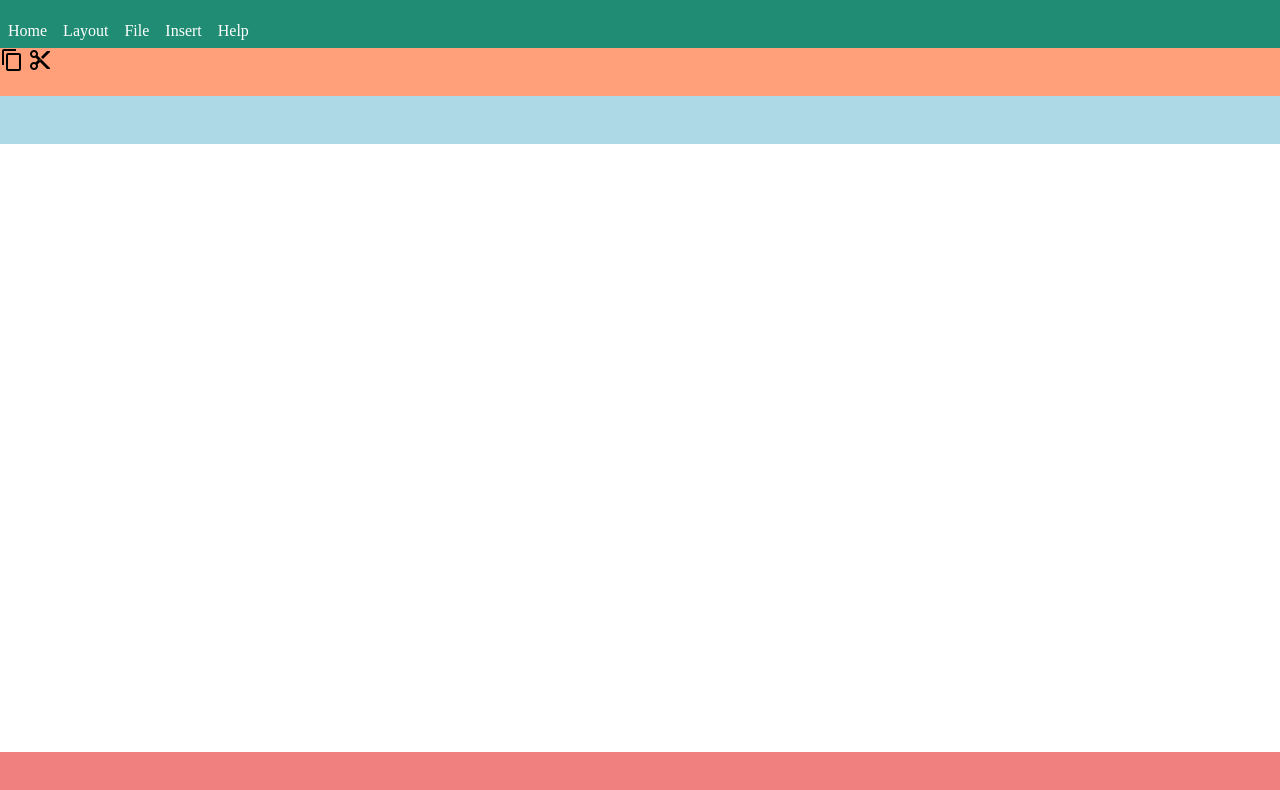
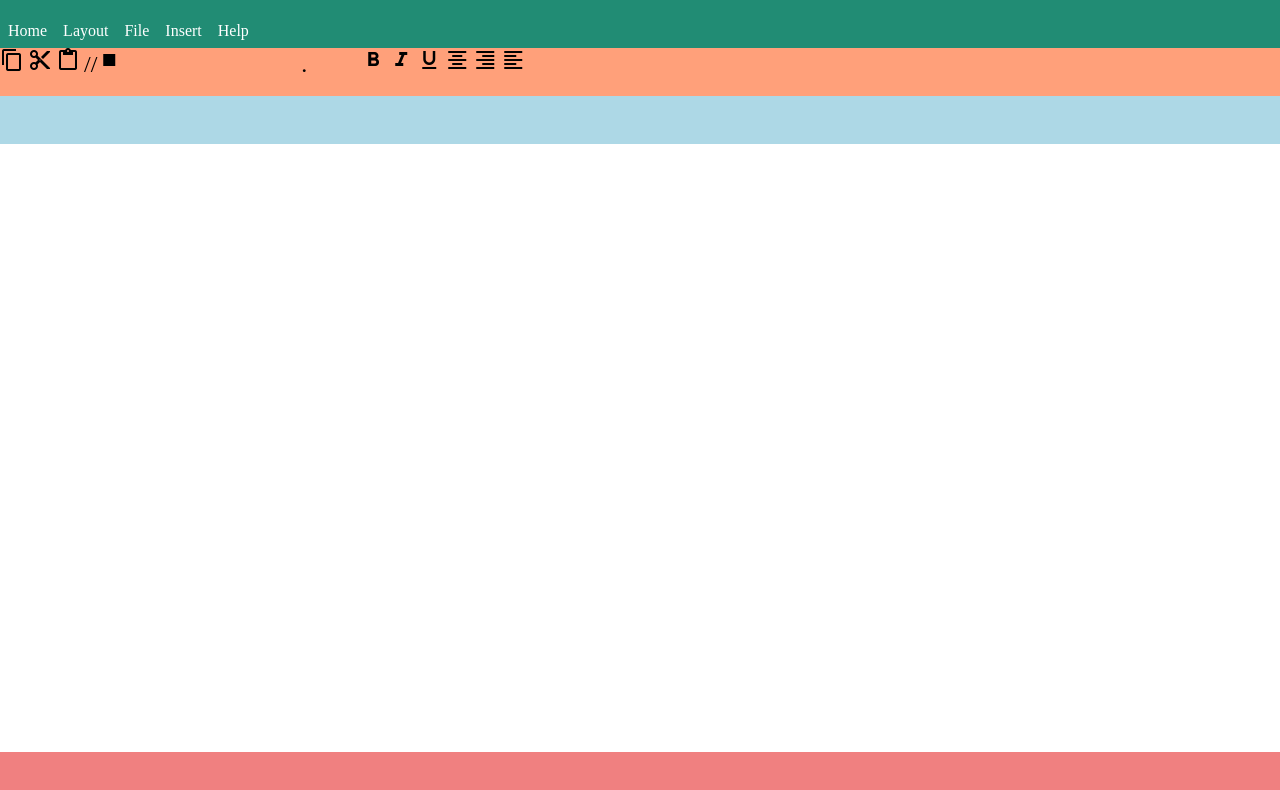
Before and after one commit to Aditya-Challa/GSheetsClone_PersonalProj, a plain HTML site: page Index.html in a window 1280 px wide. Drawn offline with Linux system fonts and the light colour scheme.

Commit message:
done for day 2

```diff
--- a/Index.html
+++ b/Index.html
@@ -1,14 +1,15 @@
 <!DOCTYPE html>
 <html lang="en">
+
 <head>
     <meta charset="UTF-8">
     <meta name="viewport" content="width=device-width, initial-scale=1.0">
     <link rel="stylesheet" href="style.css">
-    <link href="https://fonts.googleapis.com/icon?family=Material+Icons"
-      rel="stylesheet">
+    <link href="https://fonts.googleapis.com/icon?family=Material+Icons" rel="stylesheet">
 
     <title>Google Sheets</title>
 </head>
+
 <body>
     <div class="page-actions-cont">
         <div class="page-action">Home</div>
@@ -20,10 +21,32 @@
     <div class="cellprops-actions-cont">
         <span class="material-icons">
             content_copy
-            </span>
+        </span>
         <span class="material-icons">
-                content_cut
-            </span>
+            content_cut
+        </span>
+        <span class="material-icons">
+            content_paste
+        </span>
+        <span class="material-icons">
+            //stopped at 23.00
+            format_bold
+        </span>
+        <span class="material-icons">
+            format_italic
+        </span>
+        <span class="material-icons">
+            format_underlined
+        </span>
+        <span class="material-icons">
+            format_align_center
+        </span>
+        <span class="material-icons">
+            format_align_right
+        </span>
+        <span class="material-icons">
+            format_align_left
+        </span>
     </div>
     <div class="formula-actions-cont"></div>
     <div class="grid-action-cont"></div>
@@ -33,4 +56,5 @@
 
     <script src="./script.js"></script>
 </body>
+
 </html>
```
